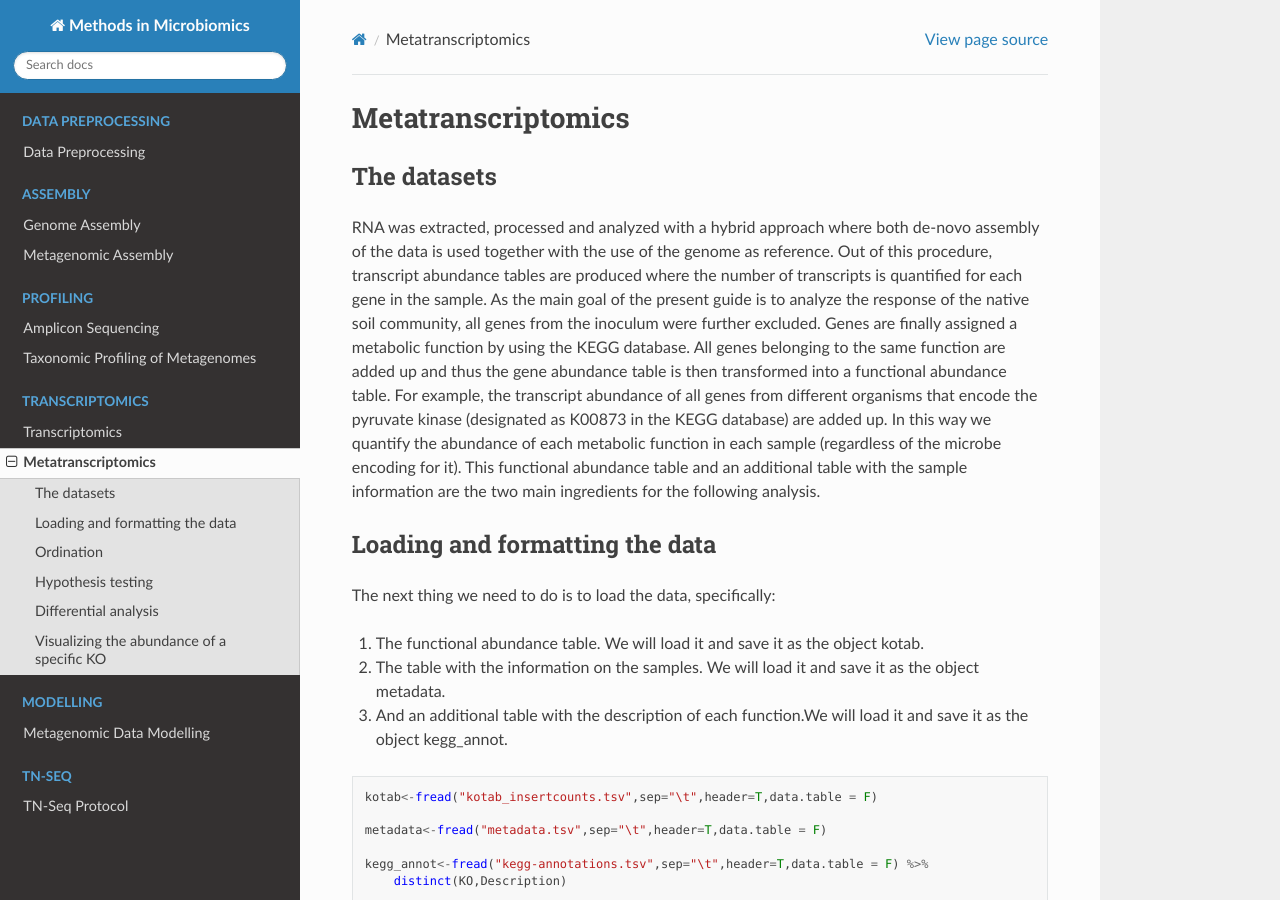
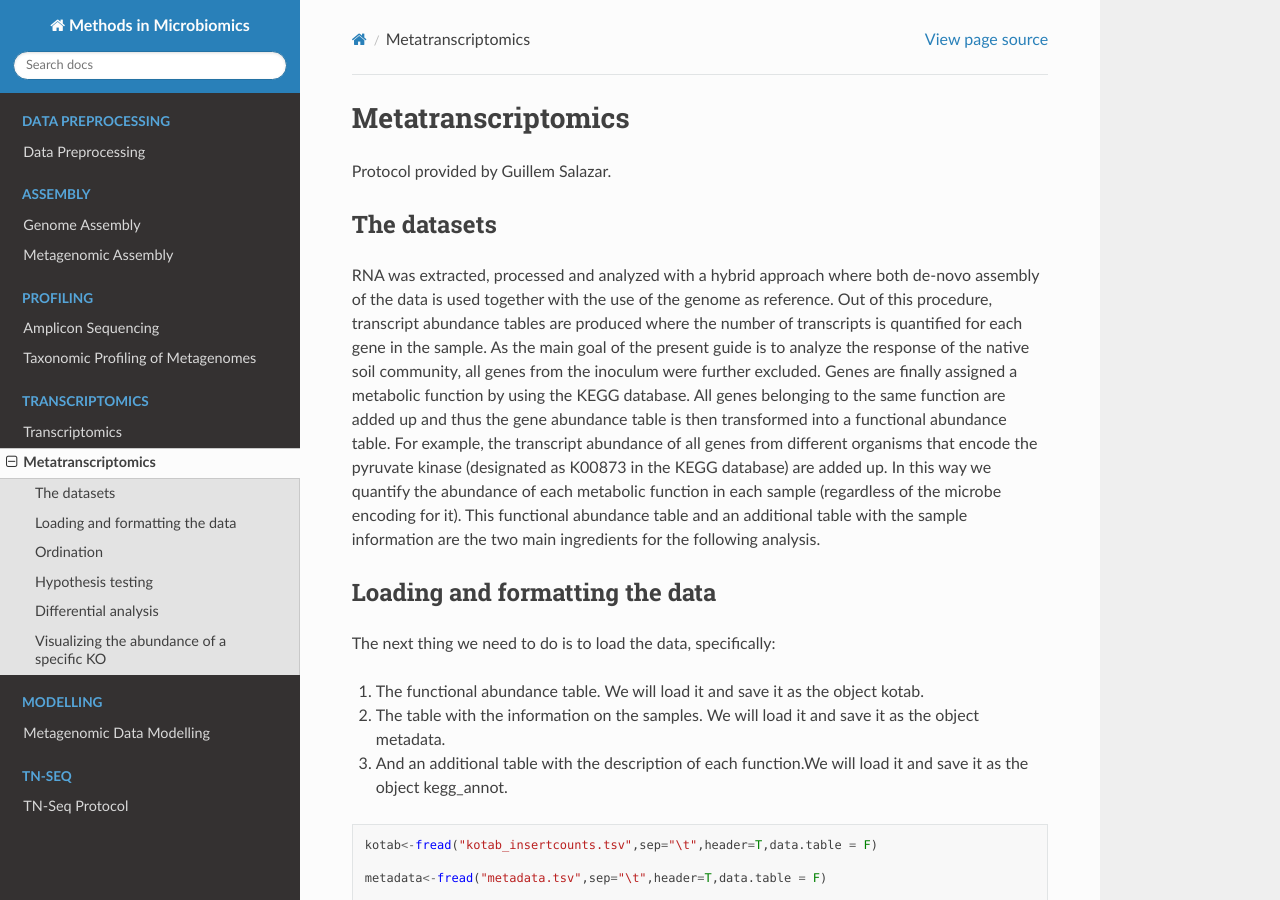
Before and after one commit to MicrobiologyETHZ/Methods_in_Microbiomics, a Sphinx documentation site: the page built from docs/transcriptomics/metatranscriptomics.rst, in a window 1280 px wide and 900 px high. Built offline with Sphinx 7.4.7 and the Read the Docs theme 2.0.0, drawn with Linux system fonts in a browser that asks for light colours; pages that are not in the unit, such as notebooks, are missing from menus.

Commit message:
adding credits

```diff
--- a/docs/transcriptomics/metatranscriptomics.rst
+++ b/docs/transcriptomics/metatranscriptomics.rst
@@ -1,6 +1,9 @@
 ======================
 Metatranscriptomics
 ======================
+
+Protocol provided by Guillem Salazar.
+
 -----------------------------------------
 The datasets
 -----------------------------------------
```
